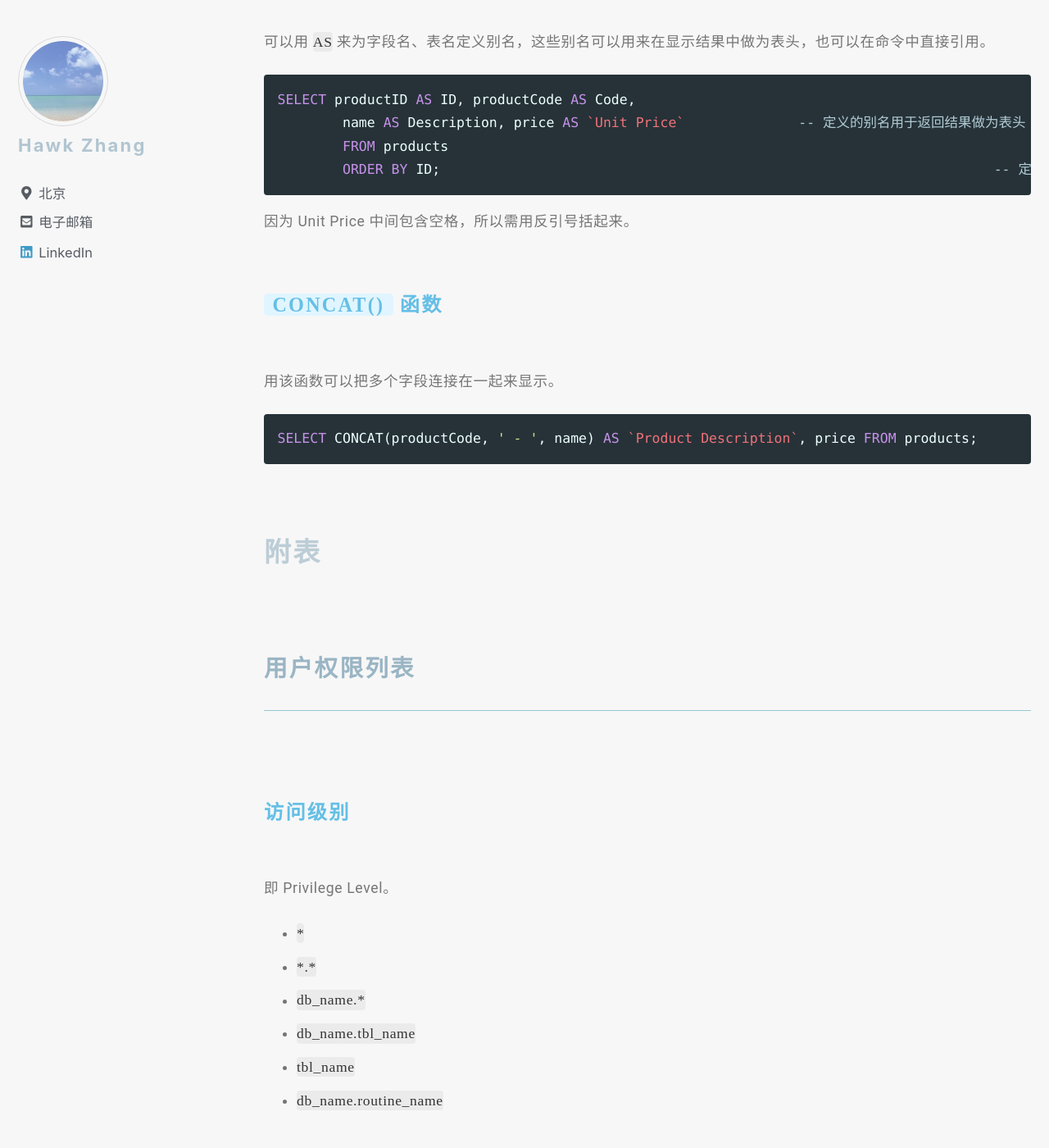
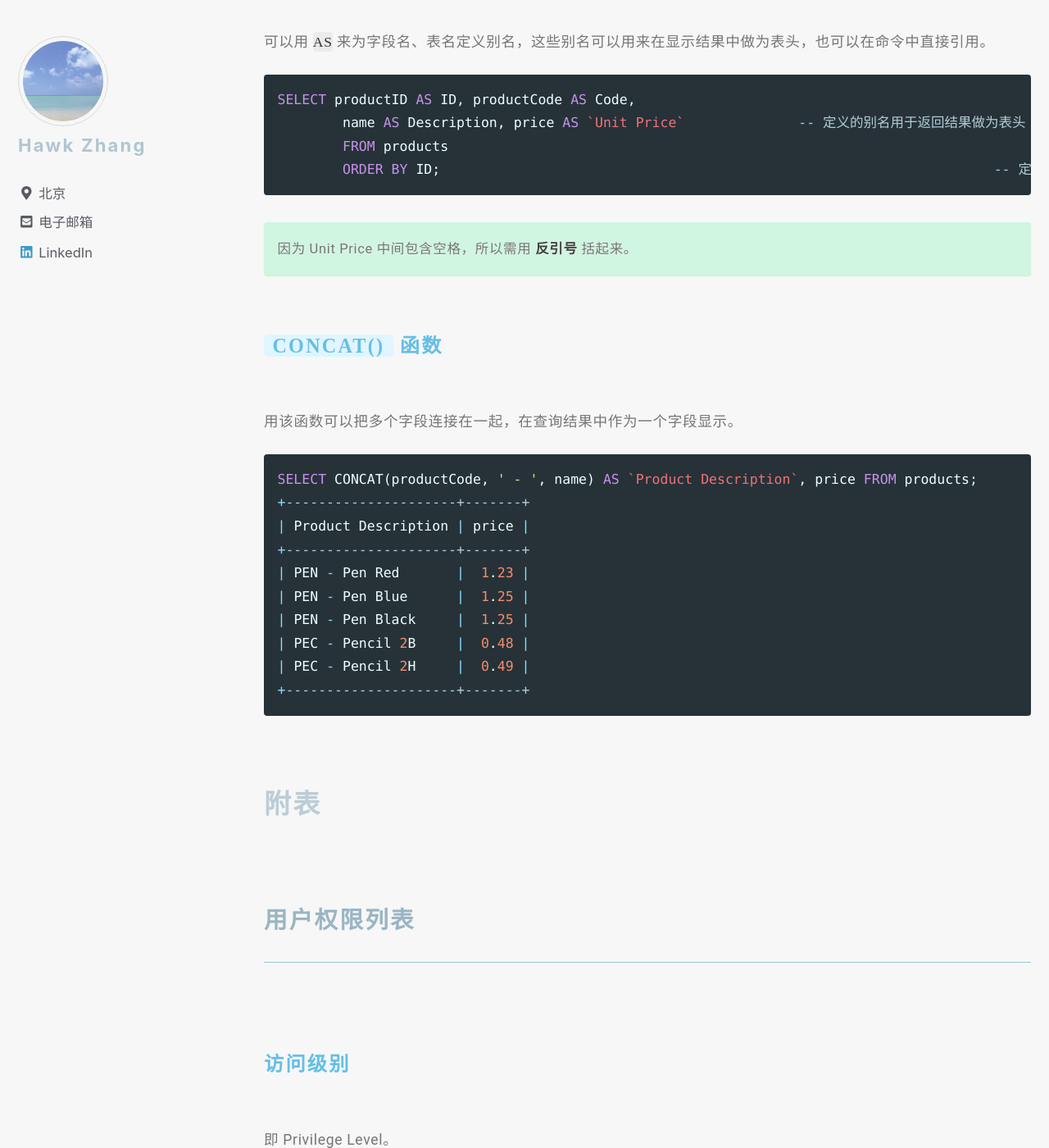
Before and after one commit to narru888/linotes_note, a Jekyll site: the page built from _posts/mysql/2016-04-02-statements.md, in a window 1280 px wide and 1400 px high, scrolled down 14921 px. Shown: the whole window at 82% size. Built offline with Jekyll 4.4.1, drawn with Linux system fonts in a browser that asks for light colours; nearby versions of some CDN libraries; a script that is not in the unit is left out.

Commit message:
update on 2018-10-14 10:42:01 CST

````diff
--- a/_posts/mysql/2016-04-02-statements.md
+++ b/_posts/mysql/2016-04-02-statements.md
@@ -613,17 +613,27 @@ SELECT productID AS ID, productCode AS Code,
 	ORDER BY ID;									-- 定义的别名在同一语句中可以直接引用
 ```
 
-因为 Unit Price 中间包含空格，所以需用反引号括起来。
+因为 Unit Price 中间包含空格，所以需用 **反引号** 括起来。
+{: .notice--success}
 
 
 
 
 #### `CONCAT()` 函数
 
-用该函数可以把多个字段连接在一起来显示。
+用该函数可以把多个字段连接在一起，在查询结果中作为一个字段显示。
 
 ```sql
 SELECT CONCAT(productCode, ' - ', name) AS `Product Description`, price FROM products;
++---------------------+-------+
+| Product Description | price |
++---------------------+-------+
+| PEN - Pen Red       |  1.23 |
+| PEN - Pen Blue      |  1.25 |
+| PEN - Pen Black     |  1.25 |
+| PEC - Pencil 2B     |  0.48 |
+| PEC - Pencil 2H     |  0.49 |
++---------------------+-------+
 ```
 
 
````
